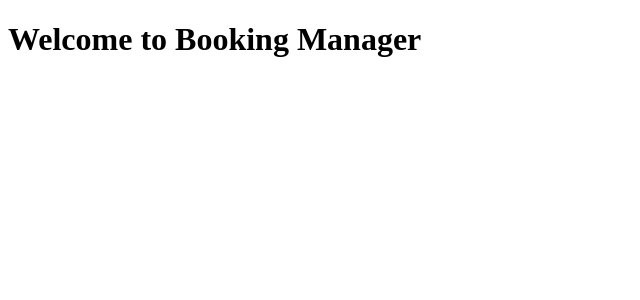
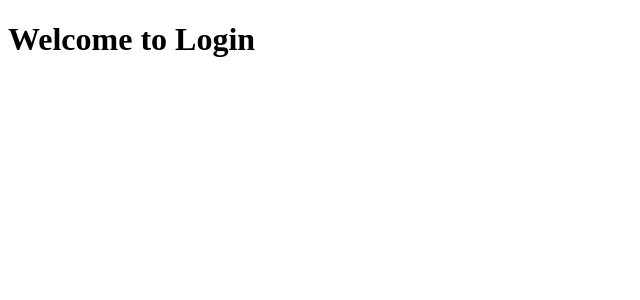
Before and after one commit to kosunghw/booking-manager, a React (Vite) app in the folder frontend/: page /login in a window 1280 px wide. Shown: the top 300 px of the page, without its empty margins (0-640 px from the left). Built offline with nearby package versions, Linux system fonts and the light colour scheme.

Commit message:
Front End Setup

```diff
--- a/frontend/src/App.jsx
+++ b/frontend/src/App.jsx
@@ -1,6 +1,8 @@
-// import { useState } from 'react';
+import { useState } from 'react';
 
 function App() {
+  const [userLogged, setUserLogged] = useState(false);
+
   return (
     <>
       <h1>Welcome to Booking Manager</h1>
--- a/frontend/src/main.jsx
+++ b/frontend/src/main.jsx
@@ -1,9 +1,28 @@
 import { StrictMode } from 'react';
 import { createRoot } from 'react-dom/client';
+import { createBrowserRouter, RouterProvider } from 'react-router-dom';
 import App from './App.jsx';
+import Dashboard from './pages/Dashboard.jsx';
+import Login from './pages/Login.jsx';
+import Register from './pages/Register.jsx';
+
+const router = createBrowserRouter([
+  {
+    path: '/',
+    element: <App />,
+  },
+  {
+    path: '/login',
+    element: <Login />,
+  },
+  {
+    path: 'register',
+    element: <Register />,
+  },
+]);
 
 createRoot(document.getElementById('root')).render(
   <StrictMode>
-    <App />
+    <RouterProvider router={router} />
   </StrictMode>
 );
--- a/frontend/src/pages/Dashboard.jsx
+++ b/frontend/src/pages/Dashboard.jsx
@@ -0,0 +1,7 @@
+export default function Dashboard() {
+  return (
+    <>
+      <h1>Welcome to Dashboard</h1>
+    </>
+  );
+}
--- a/frontend/src/pages/Login.jsx
+++ b/frontend/src/pages/Login.jsx
@@ -0,0 +1,7 @@
+export default function Login() {
+  return (
+    <>
+      <h1>Welcome to Login</h1>
+    </>
+  );
+}
--- a/frontend/src/pages/Register.jsx
+++ b/frontend/src/pages/Register.jsx
@@ -0,0 +1,7 @@
+export default function Register() {
+  return (
+    <>
+      <h1>Welcome to Register</h1>
+    </>
+  );
+}
```
